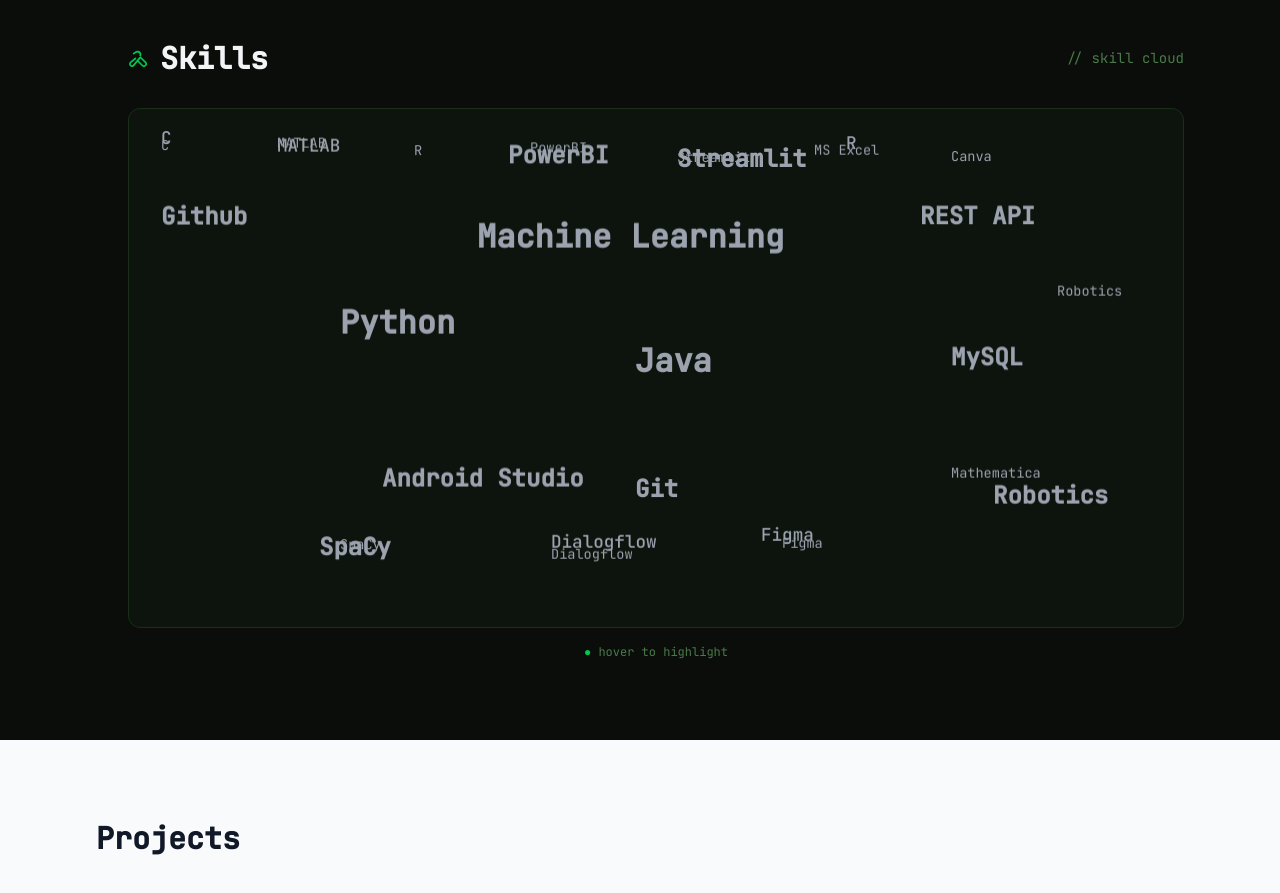
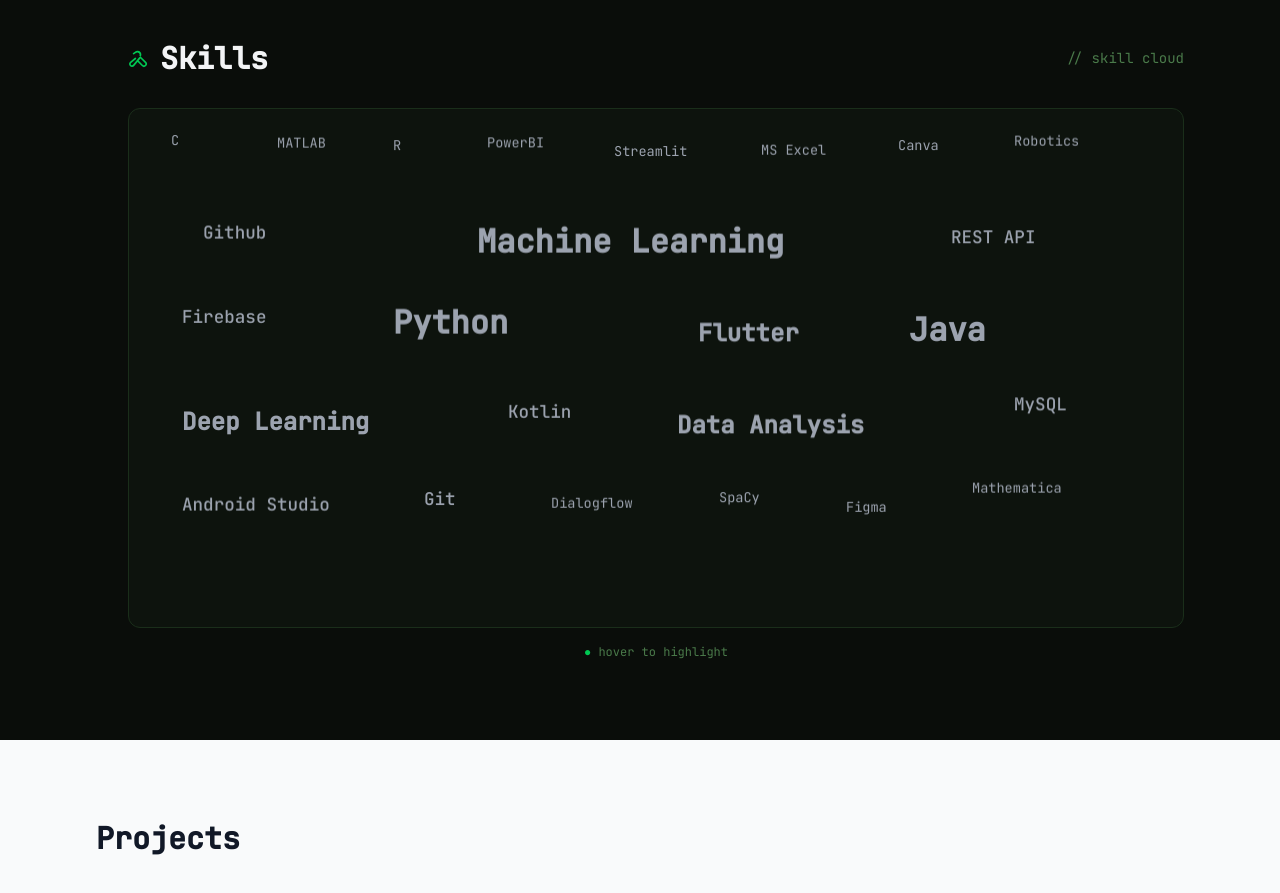
Before and after one commit to abhaygzb15/abhaygzb15.github.io, a React (Vite) app: page / in a window 1280 px wide. Shown: the part 840-1733 px from the top of the page. Built offline with nearby package versions, Linux system fonts and the light colour scheme.

Commit message:
fix: recalculate skill cloud positions to eliminate overlaps
5-row layout with ~14% vertical gaps (float-safe), x positions based
on actual JetBrains Mono char widths per size tier

https://claude.ai/code/session_011uJipQRXefebSEbdacEEK3

```diff
--- a/src/components/Skills/Skills.tsx
+++ b/src/components/Skills/Skills.tsx
@@ -16,43 +16,43 @@ const sizeStyles: Record<SkillSize, { fontSize: string; fontWeight: number }> =
   sm: { fontSize: '0.85rem', fontWeight: 400 },
 }
 
+// 5 rows, ~14% vertical gap each — float animation (+/-10px) never causes overlap
+// x positions account for JetBrains Mono char widths: xl≈19px, lg≈14px, md≈11px, sm≈8px
 const skills: SkillItem[] = [
-  // ── xl ──
-  { name: 'Python',           size: 'xl',  x: 20,  y: 38,  delay: 0,    dur: 4.5 },
-  { name: 'Java',             size: 'xl',  x: 48,  y: 44,  delay: 0.8,  dur: 5.0 },
-  { name: 'Machine Learning', size: 'xl',  x: 33,  y: 20,  delay: 0.4,  dur: 5.2 },
+  // ── Row 1  y≈6%  — 8 sm words ──
+  { name: 'C',                size: 'sm',  x: 4,   y: 6,   delay: 0.2,  dur: 3.8 },
+  { name: 'MATLAB',           size: 'sm',  x: 14,  y: 5,   delay: 1.4,  dur: 3.9 },
+  { name: 'R',                size: 'sm',  x: 25,  y: 7,   delay: 0.7,  dur: 3.6 },
+  { name: 'PowerBI',          size: 'sm',  x: 34,  y: 5,   delay: 1.6,  dur: 3.7 },
+  { name: 'Streamlit',        size: 'sm',  x: 46,  y: 8,   delay: 0.4,  dur: 4.0 },
+  { name: 'MS Excel',         size: 'sm',  x: 60,  y: 6,   delay: 1.9,  dur: 3.8 },
+  { name: 'Canva',            size: 'sm',  x: 73,  y: 7,   delay: 0.6,  dur: 3.6 },
+  { name: 'Robotics',         size: 'sm',  x: 84,  y: 5,   delay: 1.4,  dur: 3.7 },
 
-  // ── lg (9 skills) ──
-  { name: 'Github',           size: 'lg',  x: 3,   y: 18,  delay: 0.9,  dur: 4.2 },
-  { name: 'REST API',         size: 'lg',  x: 75,  y: 18,  delay: 1.1,  dur: 4.0 },
-  { name: 'MySQL',            size: 'lg',  x: 78,  y: 46,  delay: 0.5,  dur: 4.1 },
-  { name: 'Git',              size: 'lg',  x: 48,  y: 70,  delay: 1.3,  dur: 4.2 },
-  { name: 'Android Studio',   size: 'lg',  x: 24,  y: 68,  delay: 1.0,  dur: 4.6 },
-  { name: 'Streamlit',        size: 'lg',  x: 52,  y: 8,   delay: 0.4,  dur: 4.0 },
-  { name: 'PowerBI',          size: 'lg',  x: 36,  y: 6,   delay: 1.6,  dur: 3.7 },
-  { name: 'Robotics',         size: 'lg',  x: 82,  y: 72,  delay: 1.4,  dur: 3.7 },
-  { name: 'SpaCy',            size: 'lg',  x: 18,  y: 82,  delay: 1.1,  dur: 3.9 },
+  // ── Row 2  y≈22%  — Github | Machine Learning (xl) | REST API ──
+  { name: 'Github',           size: 'md',  x: 7,   y: 22,  delay: 0.9,  dur: 4.2 },
+  { name: 'Machine Learning', size: 'xl',  x: 33,  y: 21,  delay: 0.4,  dur: 5.2 },
+  { name: 'REST API',         size: 'md',  x: 78,  y: 23,  delay: 1.1,  dur: 4.0 },
 
-  // ── md (5 skills — 20%) ──
-  { name: 'C',                size: 'md',  x: 3,   y: 5,   delay: 0.2,  dur: 3.8 },
-  { name: 'MATLAB',           size: 'md',  x: 14,  y: 5,   delay: 1.4,  dur: 3.9 },
-  { name: 'R',                size: 'md',  x: 68,  y: 6,   delay: 0.7,  dur: 3.6 },
-  { name: 'Dialogflow',       size: 'md',  x: 40,  y: 82,  delay: 0.8,  dur: 4.1 },
-  { name: 'Figma',            size: 'md',  x: 60,  y: 80,  delay: 1.7,  dur: 3.8 },
+  // ── Row 3  y≈39%  — Firebase | Python (xl) | Flutter (lg) | Java (xl) ──
+  { name: 'Firebase',         size: 'md',  x: 5,   y: 39,  delay: 0.3,  dur: 4.3 },
+  { name: 'Python',           size: 'xl',  x: 25,  y: 38,  delay: 0.0,  dur: 4.5 },
+  { name: 'Flutter',          size: 'lg',  x: 54,  y: 40,  delay: 1.5,  dur: 4.9 },
+  { name: 'Java',             size: 'xl',  x: 74,  y: 38,  delay: 0.8,  dur: 5.0 },
 
-  // ── sm ──
-  { name: 'C',                size: 'sm',  x: 3,   y: 7,   delay: 0.2,  dur: 3.8 },
-  { name: 'MATLAB',           size: 'sm',  x: 14,  y: 5,   delay: 1.4,  dur: 3.9 },
-  { name: 'R',                size: 'sm',  x: 27,  y: 8,   delay: 0.7,  dur: 3.6 },
-  { name: 'PowerBI',          size: 'sm',  x: 38,  y: 6,   delay: 1.6,  dur: 3.7 },
-  { name: 'Streamlit',        size: 'sm',  x: 52,  y: 9,   delay: 0.4,  dur: 4.0 },
-  { name: 'MS Excel',         size: 'sm',  x: 65,  y: 6,   delay: 1.9,  dur: 3.8 },
-  { name: 'Canva',            size: 'sm',  x: 78,  y: 9,   delay: 0.6,  dur: 3.6 },
-  { name: 'Robotics',         size: 'sm',  x: 88,  y: 34,  delay: 1.4,  dur: 3.7 },
-  { name: 'SpaCy',            size: 'sm',  x: 20,  y: 83,  delay: 1.1,  dur: 3.9 },
-  { name: 'Dialogflow',       size: 'sm',  x: 40,  y: 85,  delay: 0.8,  dur: 4.1 },
-  { name: 'Figma',            size: 'sm',  x: 62,  y: 82,  delay: 1.7,  dur: 3.8 },
-  { name: 'Mathematica',      size: 'sm',  x: 78,  y: 70,  delay: 0.3,  dur: 4.0 },
+  // ── Row 4  y≈57%  — Deep Learning (lg) | Kotlin | Data Analysis (lg) | MySQL ──
+  { name: 'Deep Learning',    size: 'lg',  x: 5,   y: 57,  delay: 1.2,  dur: 4.8 },
+  { name: 'Kotlin',           size: 'md',  x: 36,  y: 56,  delay: 1.8,  dur: 4.4 },
+  { name: 'Data Analysis',    size: 'lg',  x: 52,  y: 58,  delay: 0.6,  dur: 4.7 },
+  { name: 'MySQL',            size: 'md',  x: 84,  y: 56,  delay: 0.5,  dur: 4.1 },
+
+  // ── Row 5  y≈74%  — Android Studio | Git | Dialogflow | SpaCy | Figma | Mathematica ──
+  { name: 'Android Studio',   size: 'md',  x: 5,   y: 74,  delay: 1.0,  dur: 4.6 },
+  { name: 'Git',              size: 'md',  x: 28,  y: 73,  delay: 1.3,  dur: 4.2 },
+  { name: 'Dialogflow',       size: 'sm',  x: 40,  y: 75,  delay: 0.8,  dur: 4.1 },
+  { name: 'SpaCy',            size: 'sm',  x: 56,  y: 74,  delay: 1.1,  dur: 3.9 },
+  { name: 'Figma',            size: 'sm',  x: 68,  y: 75,  delay: 1.7,  dur: 3.8 },
+  { name: 'Mathematica',      size: 'sm',  x: 80,  y: 73,  delay: 0.3,  dur: 4.0 },
 ]
 
 const WrenchIcon = () => (
```
